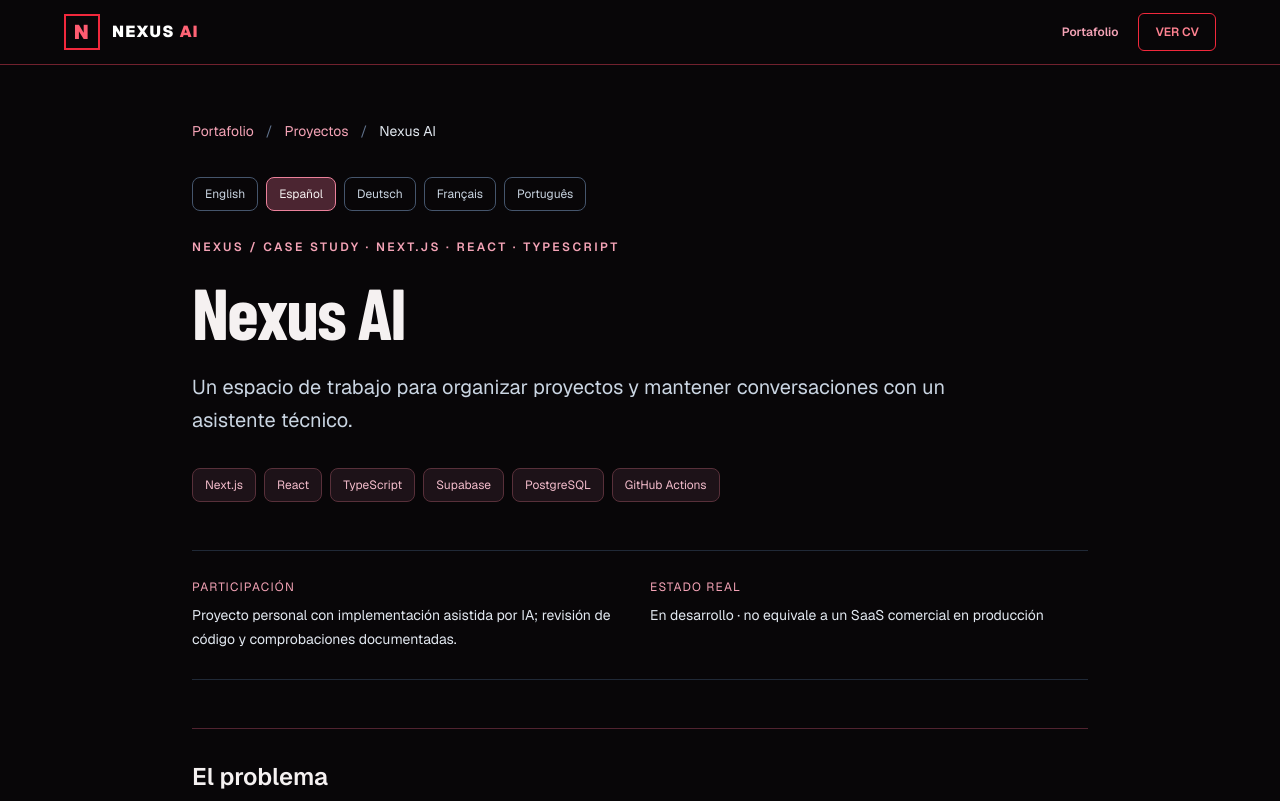
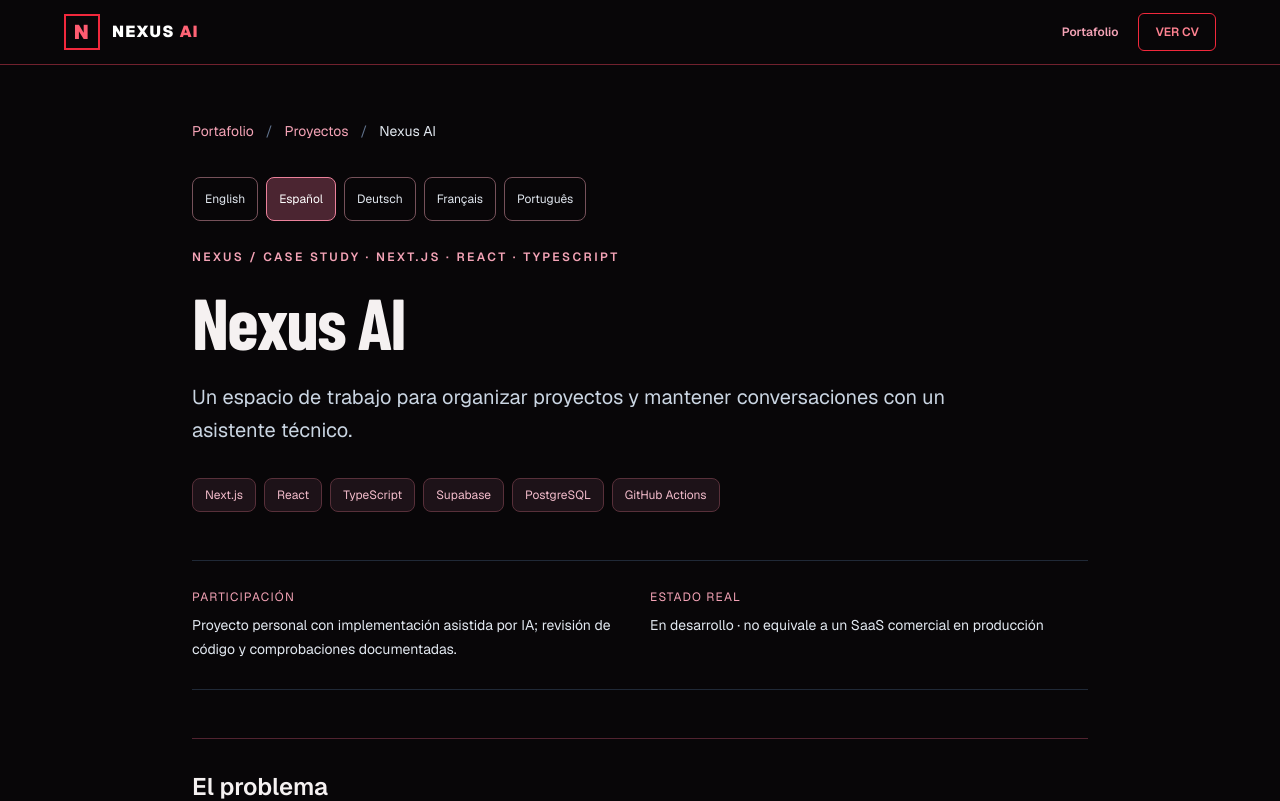
Before and after one commit to Dleteo/Nexus-AI, a Next.js app: page /projects/nexus-ai in a window 1280 px wide. Shown: the top 801 px of the page. Built offline with nearby package versions, Linux system fonts and the light colour scheme; a web font is replaced by a local one.

Commit message:
a11y: localize case study navigation and improve language touch targets

```diff
--- a/app/projects/[slug]/page.tsx
+++ b/app/projects/[slug]/page.tsx
@@ -25,10 +25,10 @@ export default async function CaseStudyPage({params,searchParams}: {params:Promi
   </header>
   <div className="px-5 py-9 sm:px-9 sm:py-14">
   <div className="mx-auto min-w-0 max-w-4xl">
-   <nav aria-label="Ruta de navegación" className="mb-9 flex flex-wrap items-center gap-3 text-sm text-[#f4a3b6]">
+   <nav aria-label={({es:"Ruta de navegación",en:"Breadcrumb",de:"Brotkrumennavigation",fr:"Fil d’Ariane",pt:"Navegação estrutural"} as const)[locale]} className="mb-9 flex flex-wrap items-center gap-3 text-sm text-[#f4a3b6]">
     <Link className="hover:underline" href={back}>{label.back}</Link><span className="text-slate-500">/</span><Link className="hover:underline" href={back+"#proyectos"}>{label.project}</Link><span className="text-slate-500">/</span><span className="text-slate-200">{project.title}</span>
    </nav>
-   <div className="mb-7 flex flex-wrap gap-2" role="group" aria-label="Case study language">{siteLanguages.map(item=><Link key={item.code} href={"/projects/"+slug+"?lang="+item.code} lang={item.code} aria-current={locale===item.code?"page":undefined} className={locale===item.code?"rounded-lg border border-[#eb819b] bg-[#4b2531] px-3 py-2 text-xs":"rounded-lg border border-slate-600 px-3 py-2 text-xs text-slate-300"}>{item.nativeName}</Link>)}</div>
+   <div className="mb-7 flex flex-wrap gap-2" role="group" aria-label={({es:"Idioma del proyecto",en:"Case study language",de:"Sprache der Fallstudie",fr:"Langue de l’étude de cas",pt:"Idioma do estudo de caso"} as const)[locale]}>{siteLanguages.map(item=><Link key={item.code} href={"/projects/"+slug+"?lang="+item.code} lang={item.code} aria-current={locale===item.code?"page":undefined} className={locale===item.code?"inline-flex min-h-11 items-center rounded-lg border border-[#eb819b] bg-[#4b2531] px-3 py-2 text-xs text-white":"inline-flex min-h-11 items-center rounded-lg border border-[#76515a] px-3 py-2 text-xs text-slate-200 transition-colors hover:border-[#eb819b] hover:text-white"}>{item.nativeName}</Link>)}</div>
    <p className="text-xs font-semibold uppercase tracking-[0.2em] text-[#f4a3b6]">{isLearning ? ({es:"PROYECTO DE APRENDIZAJE",en:"LEARNING PROJECT",de:"LERNPROJEKT",fr:"PROJET D’APPRENTISSAGE",pt:"PROJETO DE APRENDIZAGEM"} as const)[locale] : "NEXUS / CASE STUDY"} · {project.tech.slice(0,3).join(" · ")}</p>
    <h1 className="mt-5 break-words font-[family-name:var(--font-editorial-condensed)] text-5xl font-extrabold tracking-tight sm:text-7xl">{project.title}</h1>
    <p className="mt-6 max-w-3xl text-xl leading-relaxed text-slate-300">{project.lead}</p>
```
